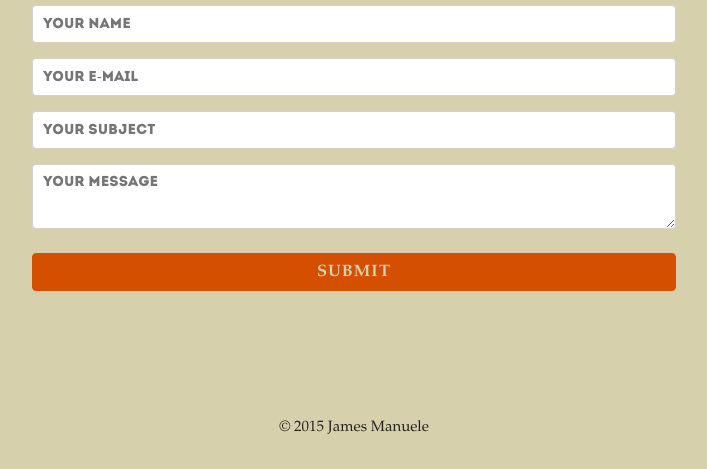
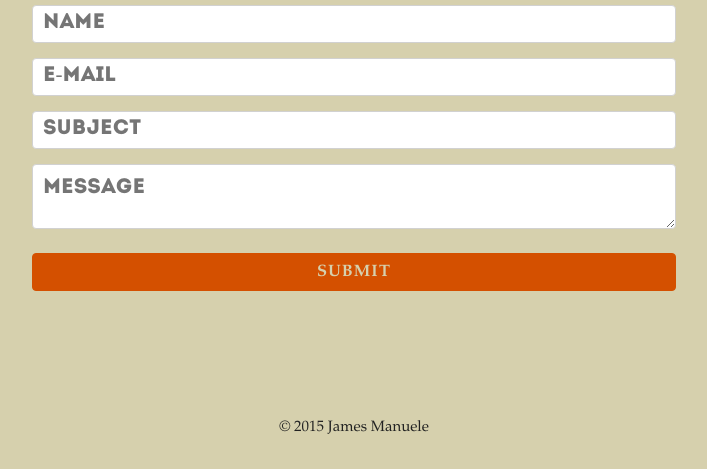
Before and after one commit to X10project/manuele, a PHP site: page /contact.html in a window 1280 px wide. Shown: the part 142-611 px from the top of the page, without its empty margins (286-993 px from the left). Run offline with PHP 8.4, Linux system fonts and the light colour scheme; some libraries are stand-ins or nearby versions.

Commit message:
Modify contact.html

```diff
--- a/contact.html
+++ b/contact.html
@@ -50,13 +50,13 @@
                 <div class="contact-area" id="contact-area">
                     <form method="post" action="contactengine.php">
                         <!-- <label for="Name">Name:</label> -->
-                        <input type="text" name="Name" id="Name" placeholder="Your Name" />
+                        <input type="text" name="Name" id="Name" placeholder="Name" />
                         <!-- <label for="Email">Email:</label> -->
-                        <input type="text" name="Email" id="Email" placeholder="Your E-Mail" />
+                        <input type="text" name="Email" id="Email" placeholder="E-Mail" />
                         <!-- <label for="Subject">Subject:</label> -->
-                        <input type="text" name="Subject" id="Subject" placeholder="Your Subject" />
+                        <input type="text" name="Subject" id="Subject" placeholder="Subject" />
                         <!-- <label for="Message">Message:</label> -->
-                        <textarea name="Message" rows="20" cols="20" id="Message" placeholder="Your Message"></textarea>
+                        <textarea name="Message" rows="20" cols="20" id="Message" placeholder="Message"></textarea>
                         </br>
                         <input type="submit" name="submit" value="Submit" class="button-primary submit-button" />
                     </form>
--- a/css/styles.css
+++ b/css/styles.css
@@ -72,7 +72,7 @@ form {
 input, textarea {
 	width: 97.5%;
 	text-align: left;
-	font-size: 1.2em;
+	font-size: 1.4em;
 	color: #333;
 }
 input:focus, textarea:focus {
@@ -92,17 +92,13 @@ input.button-primary {
 }
 ::-webkit-input-placeholder {
    font-family: 'Intro';
-   font-size: 0.8em;
 }
 :-moz-placeholder { /* Firefox 18- */
    font-family: 'Intro';
-   font-size: 0.8em;
 }
 ::-moz-placeholder {  /* Firefox 19+ */
    font-family: 'Intro';
-   font-size: 0.8em;
 }
 :-ms-input-placeholder {
    font-family: 'Intro';
-   font-size: 0.8em;
 }
```
